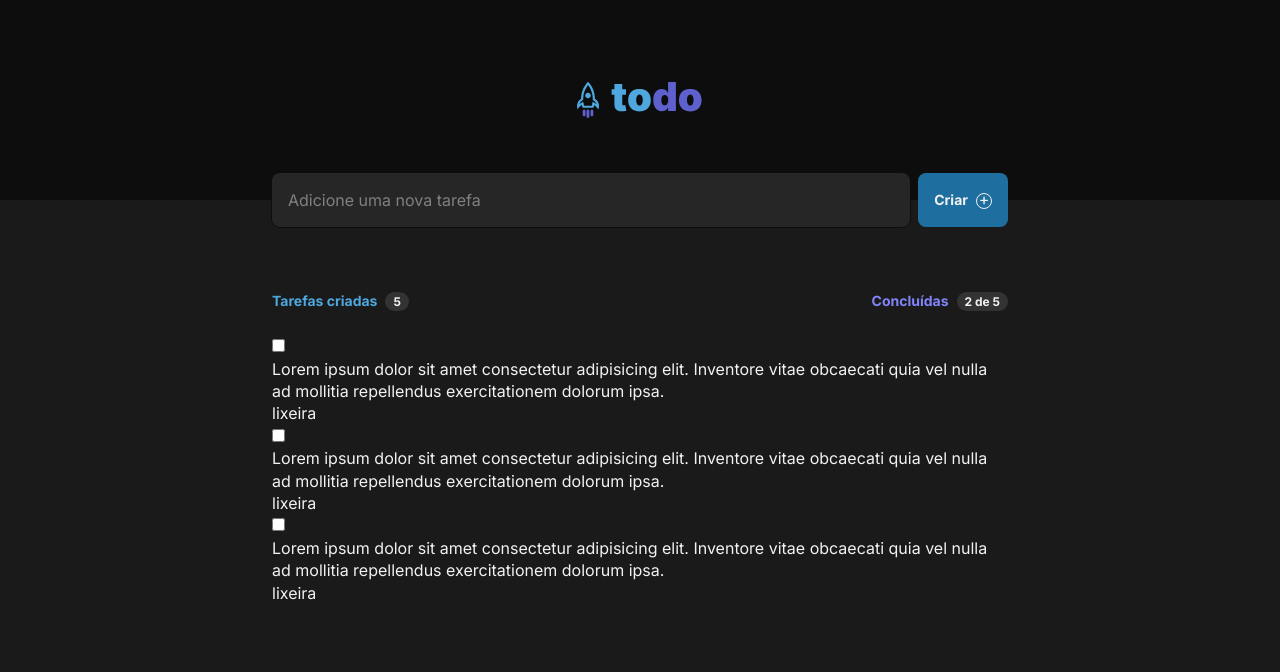
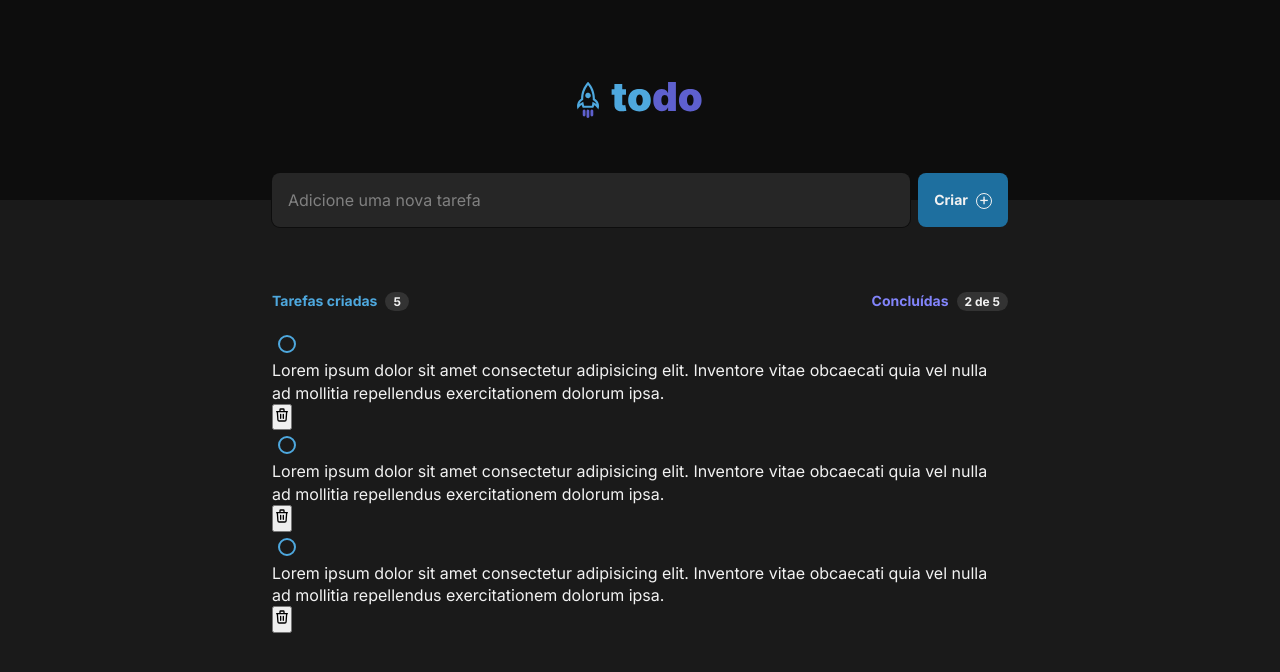
Before and after one commit to HenriqueMarcelo/to-do-list, a React (Vite) app: page / in a window 1280 px wide. Shown: the top 672 px of the page. Built offline with nearby package versions, Linux system fonts and the light colour scheme.

Commit message:
Creating Checkbox

```diff
--- a/package.json
+++ b/package.json
@@ -10,7 +10,8 @@
   },
   "dependencies": {
     "react": "^18.2.0",
-    "react-dom": "^18.2.0"
+    "react-dom": "^18.2.0",
+    "react-icons": "^4.6.0"
   },
   "devDependencies": {
     "@types/react": "^18.0.24",
--- /dev/null
+++ b/src/components/Checkbox.module.css
@@ -0,0 +1,32 @@
+.checkbox {
+    border: 0.125rem solid var(--blue-300);
+    background-color: var(--gray-600);
+
+    color: var(--gray-100);
+    border-radius: 5rem;
+    width: 1.125rem;
+    height: 1.125rem;
+    display: flex;
+    align-items: center;
+    justify-content: center;
+    cursor: pointer;
+    transition: 0.1s;
+    margin: 0.375rem;
+
+    box-shadow: none!important;
+}
+
+.checkbox:hover {
+    border: 0.125rem solid var(--blue-500);
+    background-color: var(purple-500-transparent);
+}
+
+.checkboxChecked {
+    border: 0.125rem solid var(--purple-500);
+    background-color: var(--purple-500);
+}
+
+.checkboxChecked:hover {
+    border: 0.125rem solid var(--purple-300);
+    background-color: var(--purple-300);
+}
--- /dev/null
+++ b/src/components/Checkbox.tsx
@@ -0,0 +1,17 @@
+import { useState } from 'react';
+import { BiCheck } from 'react-icons/bi';
+import style from './Checkbox.module.css';
+
+export function Checkbox() {
+  const [isChecked, setIsChecked] = useState(false);
+  return (
+    <button
+      className={`${style.checkbox} ${isChecked ? style.checkboxChecked : ''}`}
+      type="button"
+      onClick={() => { setIsChecked(!isChecked); }}
+    >
+      {isChecked
+      && <BiCheck />}
+    </button>
+  );
+}
--- a/src/components/Task.tsx
+++ b/src/components/Task.tsx
@@ -1,15 +1,18 @@
+import { HiOutlineTrash } from 'react-icons/hi';
+import { Checkbox } from './Checkbox';
+
 export function Task() {
   return (
     <div>
-      <input type="checkbox" />
+      <Checkbox />
       <p>
         Lorem ipsum dolor sit amet consectetur adipisicing elit.
         Inventore vitae obcaecati quia vel nulla ad mollitia repellendus
         exercitationem dolorum ipsa.
       </p>
-      <span>
-        lixeira
-      </span>
+      <button type="button">
+        <HiOutlineTrash />
+      </button>
     </div>
   );
 }
--- a/src/global.css
+++ b/src/global.css
@@ -9,9 +9,11 @@
 
   --purple-300: #8284FA;
   --purple-500: #5E60CE;
+  --purple-500-transparent: #5E60CE33;
 
   --blue-300: #4EA8DE;
   --blue-500: #1E6F9F;
+  --blue-500-transparent: #1E6F9F33;
 
   --red-500: #E25858;
 }
```
Also changed, not shown: 1 other file (tests, documents, lock files or other folders).
